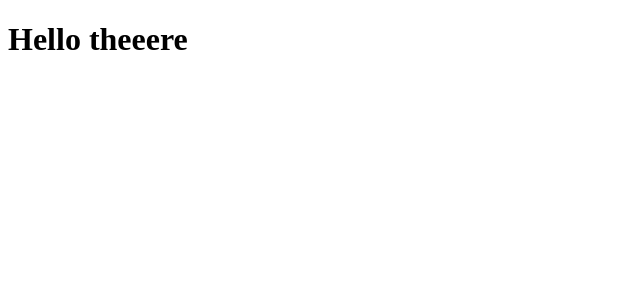
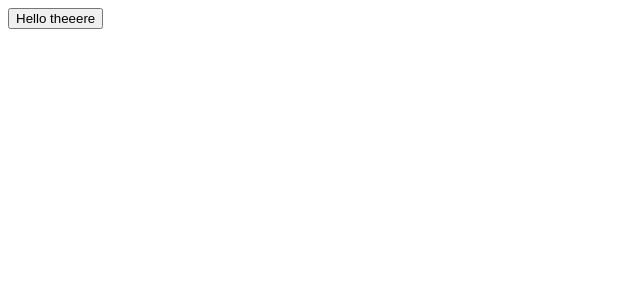
Before and after one commit to feliven/react-flashcard-quiz-coding2go, a React (Vite) app: page / in a window 1280 px wide. Shown: the top 300 px of the page, without its empty margins (0-640 px from the left). Built offline with nearby package versions, Linux system fonts and the light colour scheme.

Commit message:
implementa onClick

```diff
--- a/src/App.tsx
+++ b/src/App.tsx
@@ -1,4 +1,4 @@
-const html = <h1>Hello theeere</h1>;
+const html = <button onClick={() => alert("hi")}>Hello theeere</button>;
 
 export default function App() {
   return html;
```
